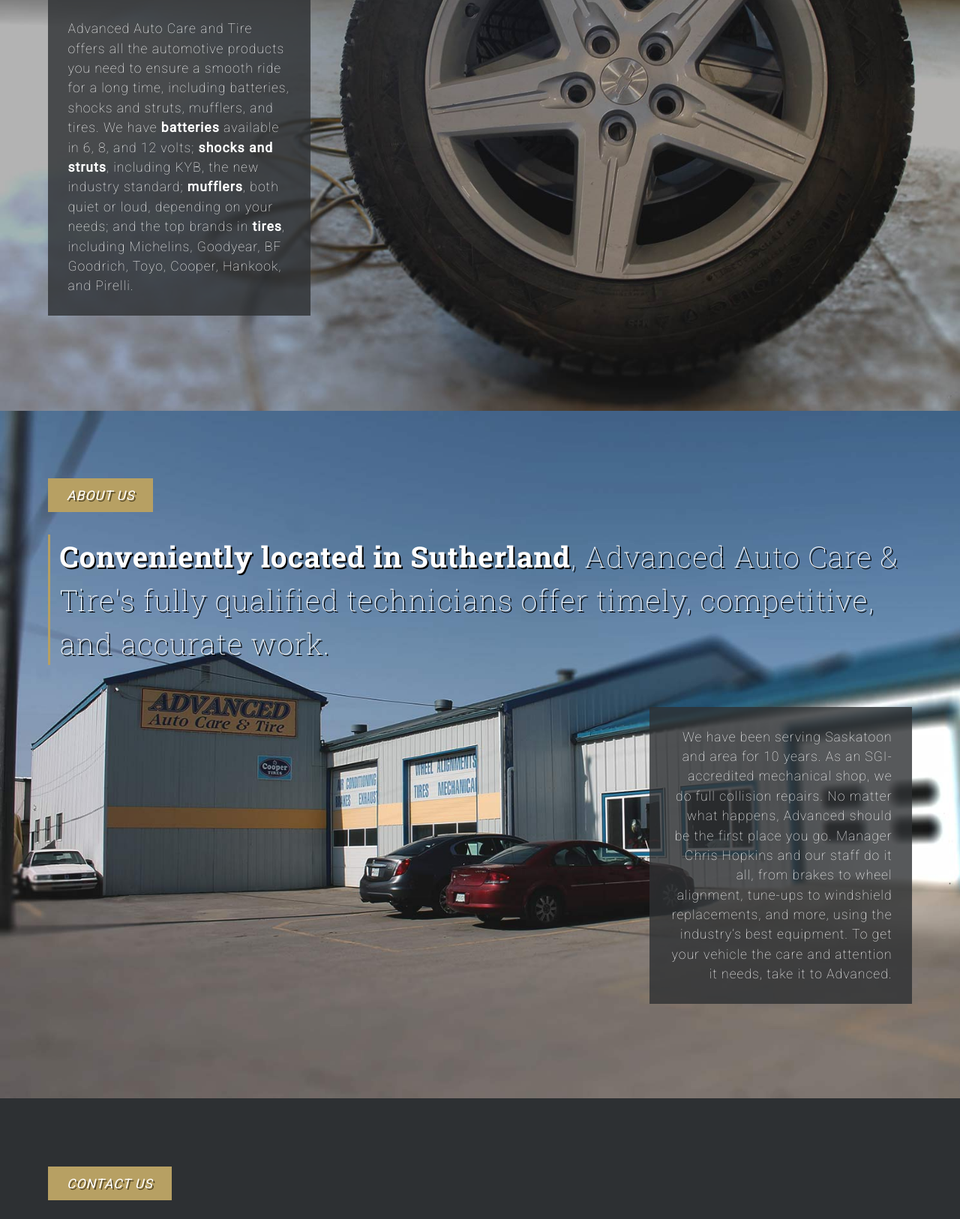
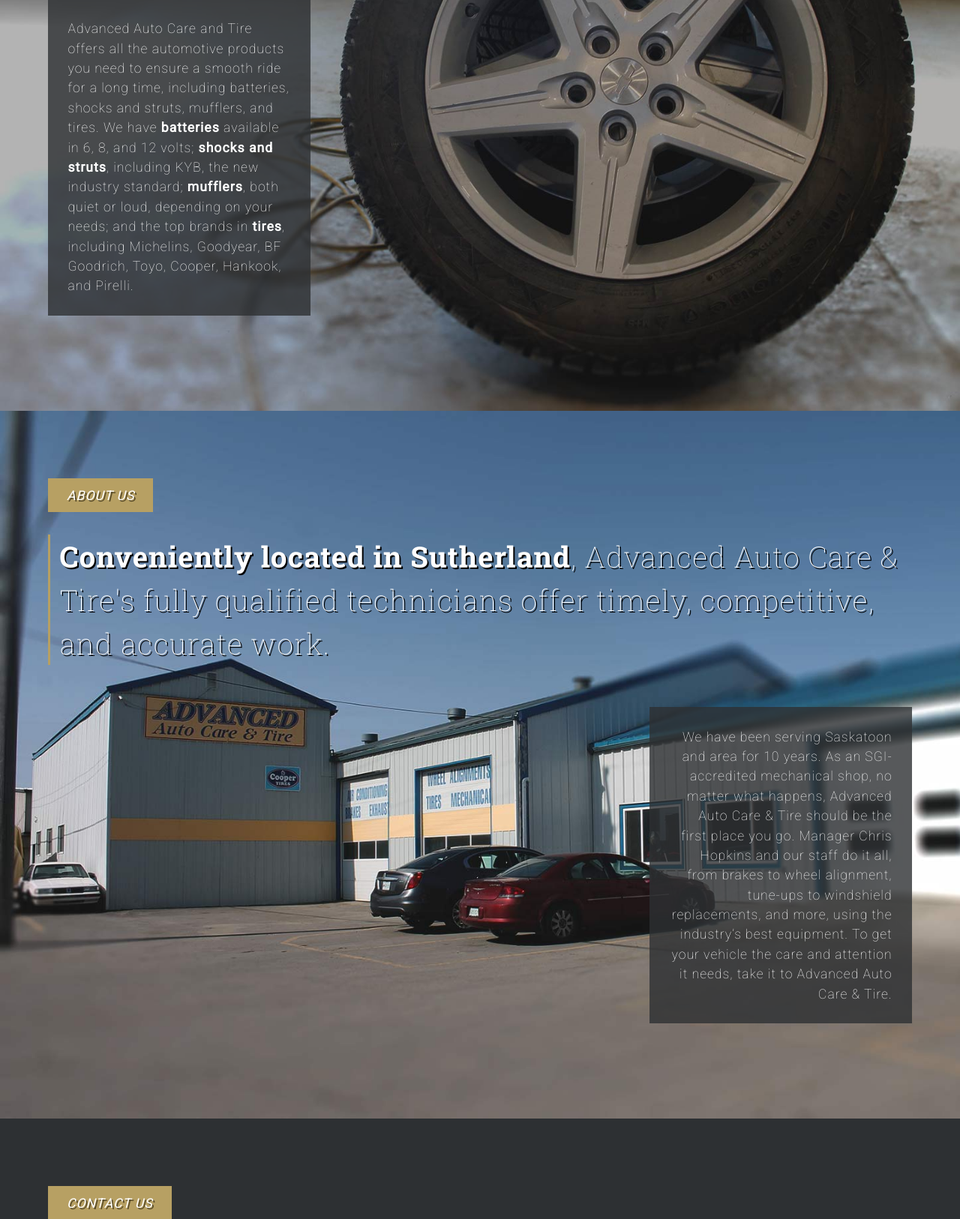
Before and after one commit to 7Mears/advancedauto, a WordPress theme: template themes/advancedauto/page-home.php in a window 1280 px wide. Shown: the part 2093-3719 px from the top of the page at 75% size. Run offline with PHP 8.4 and a stand-in for WordPress, Linux system fonts and the light colour scheme; the site name, menu and one post (Sample post) are stand-ins, and other content is empty; some libraries are stand-ins or nearby versions.

Commit message:
near final

```diff
--- a/themes/advancedauto/page-home.php
+++ b/themes/advancedauto/page-home.php
@@ -94,7 +94,7 @@ booths, and a factory­trained Mercedes­qualified painter. Ask about our writte
       <span class="section-title">About us</span>
 
       <h3 class="section-headline"><strong>Conveniently located in Sutherland</strong>, Advanced Auto Care & Tire's fully qualified technicians offer timely, competitive, and accurate work.</h3>
-      <p>We have been serving Saskatoon and area for 10 years. As an SGI-accredited mechanical shop, we do full collision repairs. No matter what happens, Advanced should be the first place you go. Manager Chris Hopkins and our staff do it all, from brakes to wheel alignment, tune-ups to windshield replacements, and more, using the industry’s best equipment. To get your vehicle the care and attention it needs, take it to Advanced.</p>
+      <p>We have been serving Saskatoon and area for 10 years. As an SGI-accredited mechanical shop, no matter what happens, Advanced Auto Care & Tire should be the first place you go. Manager Chris Hopkins and our staff do it all, from brakes to wheel alignment, tune-ups to windshield replacements, and more, using the industry’s best equipment. To get your vehicle the care and attention it needs, take it to Advanced Auto Care & Tire.</p>
     </div>
 
     <div class="clear"></div>
```
Also changed, not shown: 4 other files.
